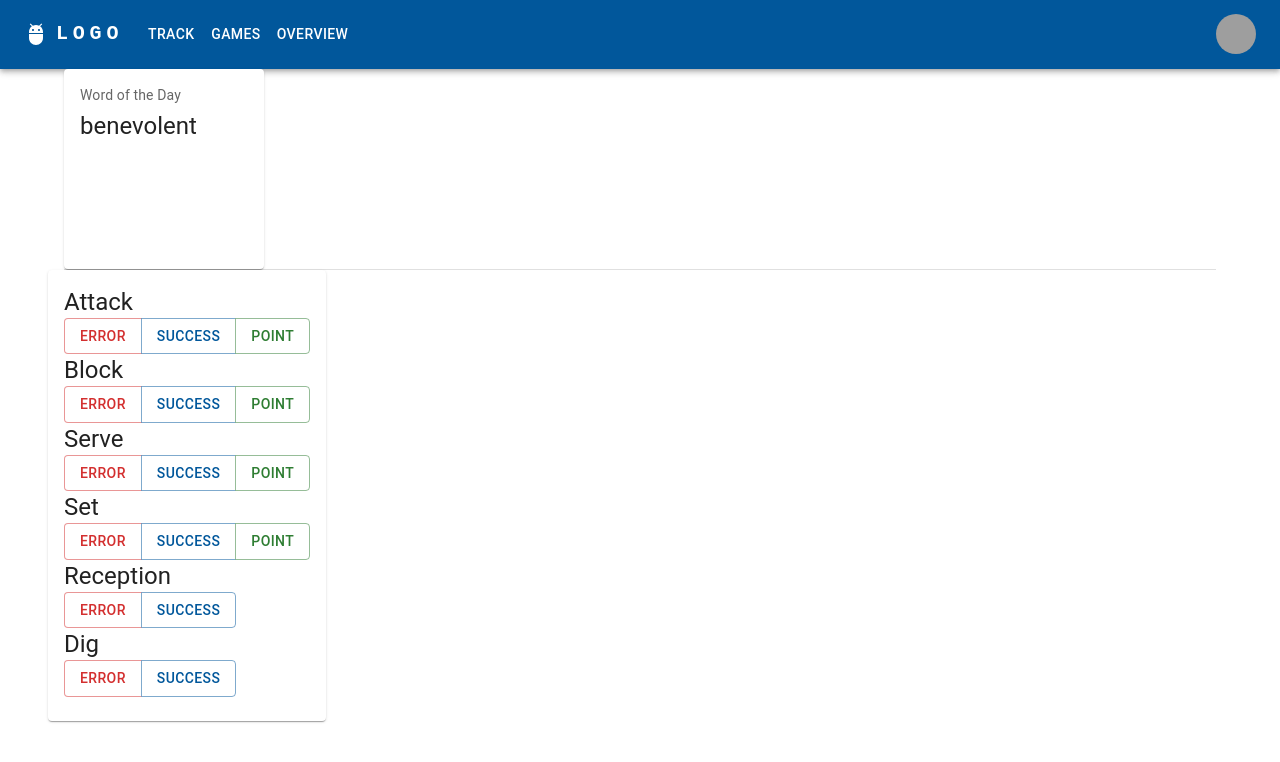
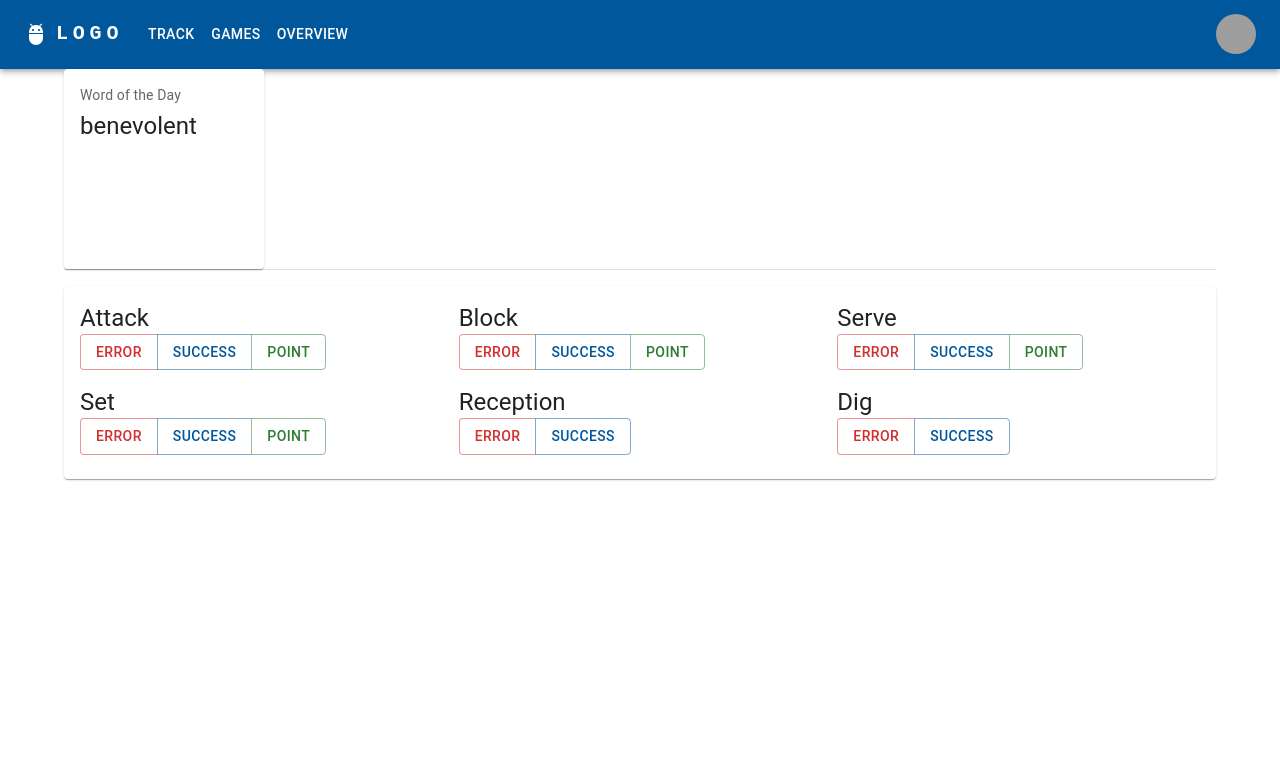
Before and after one commit to Angelo4/Volleyball-Stat-Tracker, a React (Create React App) app in the folder volleyball-stat-tracker-app/: page / in a window 1280 px wide. Shown: the top 762 px of the page. Built offline with nearby package versions, Linux system fonts and the light colour scheme; grey boxes are pictures that could not be loaded.

Commit message:
Fix tidy up layout of ActionCentreContainer

```diff
--- a/volleyball-stat-tracker-app/src/components/vb_action_center/ActionCentreContainer.tsx
+++ b/volleyball-stat-tracker-app/src/components/vb_action_center/ActionCentreContainer.tsx
@@ -1,4 +1,4 @@
-import { Card, CardContent } from '@mui/material';
+import { Card, CardContent, Grid } from '@mui/material';
 import { useDispatch } from 'react-redux';
 import { statKeeperActions } from '../../redux/StatsKeeper';
 import ActionButtonGroup from './ActionButtonGroup';
@@ -7,8 +7,10 @@ const ActionCentreContainer = () => {
   const dispatch = useDispatch();
 
   return (
+    <Grid item xs={12}>
       <Card>
         <CardContent>
+          <Grid container spacing={2}>
             <ActionButtonGroup
               title="Attack"
               pointEnabled
@@ -79,8 +81,10 @@ const ActionCentreContainer = () => {
                 dispatch(statKeeperActions.incrementDigError());
               }}
             />
+          </Grid>
         </CardContent>
       </Card>
+    </Grid>
   );
 };
 
```
Lines whose indentation alone changed are shown as unchanged.
